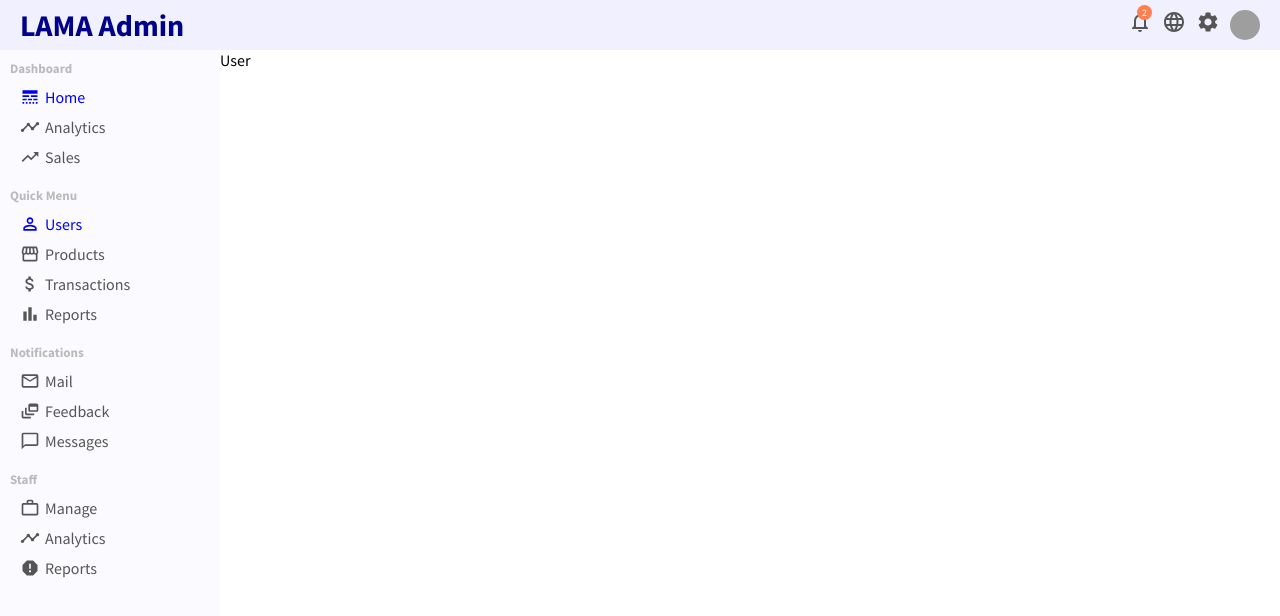
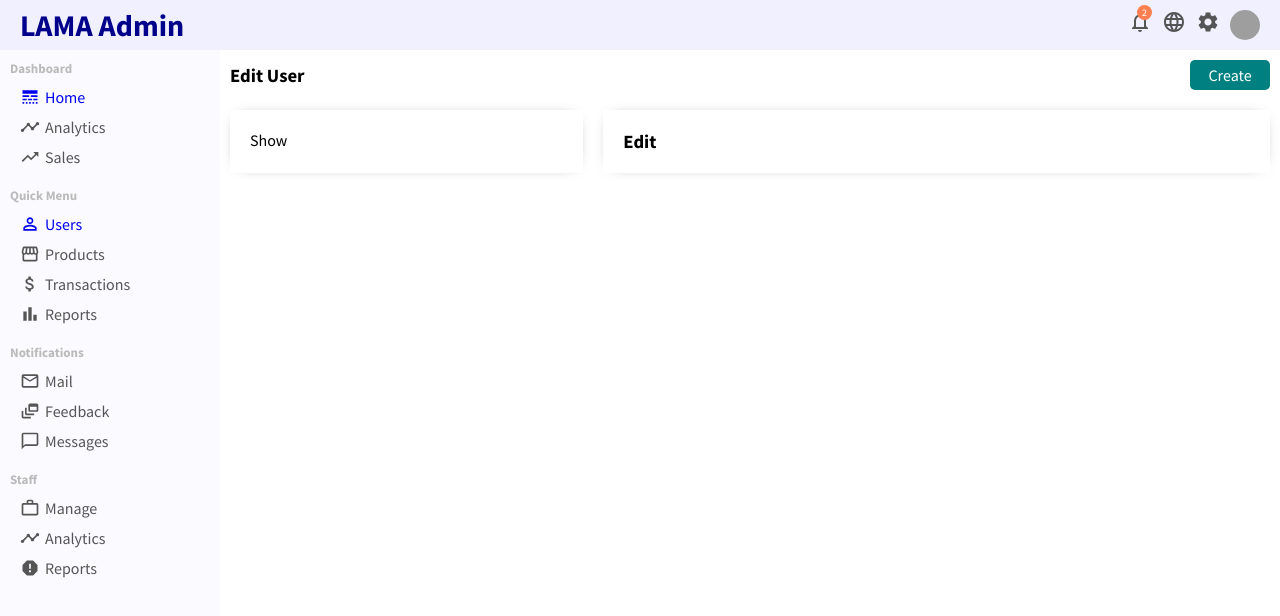
Before and after one commit to xueyublue/react-admin-dashboard, a React (Create React App) app: page /user/1 in a window 1280 px wide. Shown: the top 616 px of the page. Built offline with nearby package versions, Linux system fonts and the light colour scheme; grey boxes are pictures that could not be loaded.

Commit message:
Updated user page

```diff
--- a/src/pages/user/User.jsx
+++ b/src/pages/user/User.jsx
@@ -1,7 +1,20 @@
 import "./user.css";
 
 const User = () => {
-  return <div className="user">User</div>;
+  return (
+    <div className="user">
+      <div className="userTitleContainer">
+        <h3>Edit User</h3>
+        <button className="userAddButton">Create</button>
+      </div>
+      <div className="userContainer">
+        <div className="userShow">Show</div>
+        <div className="userUpdate">
+          <h3>Edit</h3>
+        </div>
+      </div>
+    </div>
+  );
 };
 
 export default User;
--- a/src/pages/user/user.css
+++ b/src/pages/user/user.css
@@ -1 +1,41 @@
-.user{ flex: 4}
+.user {
+  flex: 4;
+  padding: 10px;
+}
+
+.userTitleContainer {
+  display: flex;
+  align-items: center;
+  justify-content: space-between;
+}
+
+.userAddButton {
+  border: none;
+  cursor: pointer;
+  background-color: teal;
+  color: white;
+  width: 80px;
+  padding: 5px 10px;
+  border-radius: 5px;
+  font-size: 16px;
+}
+
+.userContainer {
+  display: flex;
+  margin-top: 20px;
+}
+
+.userShow {
+  flex: 1;
+  padding: 20px;
+  -webkit-box-shadow: 0px 0px 15px -10px rgba(0, 0, 0, 0.75);
+  box-shadow: 0px 0px 15px -10px rgba(0, 0, 0, 0.75);
+}
+
+.userUpdate {
+  flex: 2;
+  padding: 20px;
+  -webkit-box-shadow: 0px 0px 15px -10px rgba(0, 0, 0, 0.75);
+  box-shadow: 0px 0px 15px -10px rgba(0, 0, 0, 0.75);
+  margin-left: 20px;
+}
```
